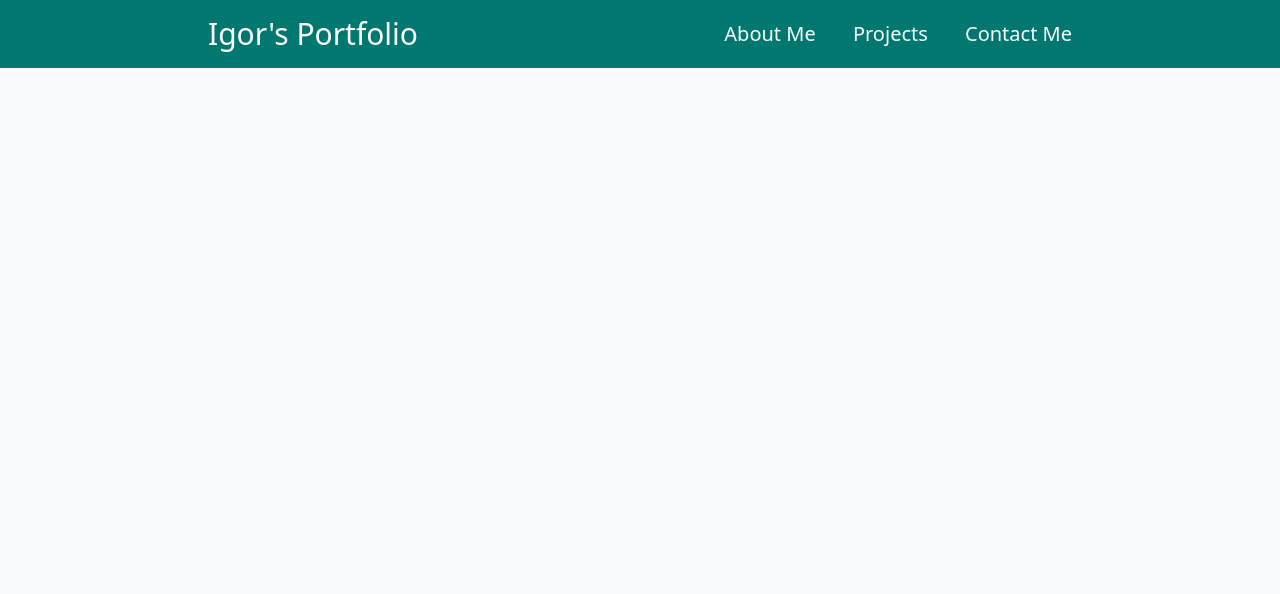
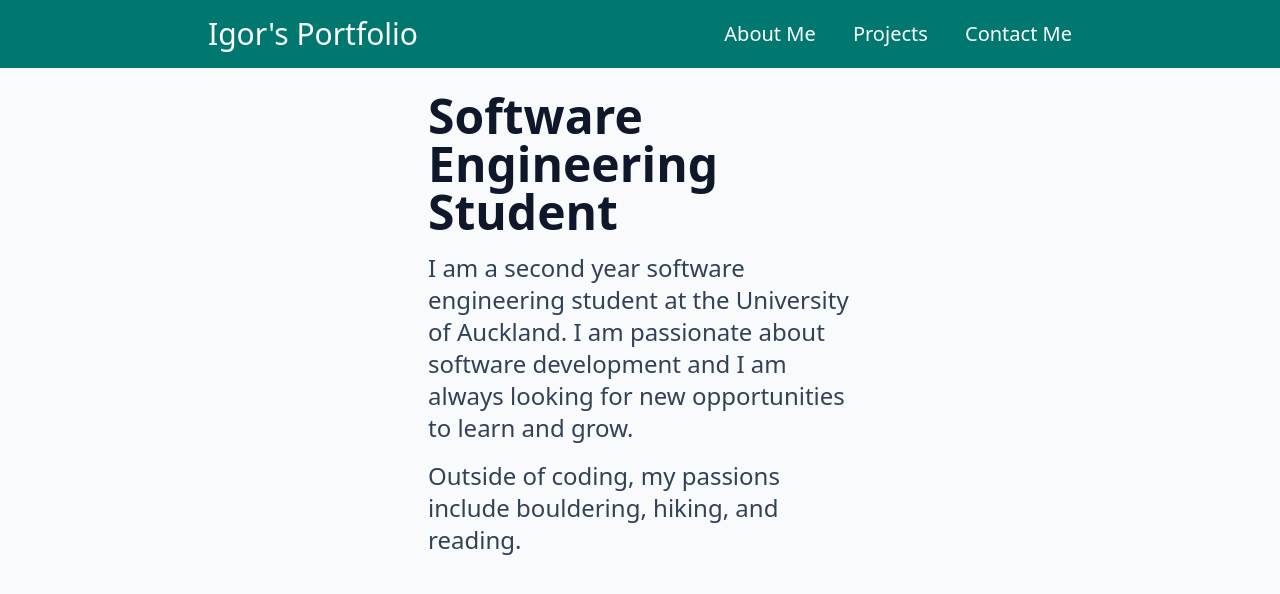
Before and after one commit to Igordro1d/portfolio_website, a website built with Vite: page index.html in a window 1280 px wide. Built offline with nearby package versions, Linux system fonts and the light colour scheme.

Commit message:
added hero section to the page, including adapative website color palette in dark mode

```diff
--- a/index.html
+++ b/index.html
@@ -28,6 +28,22 @@
       </section>
     </header>
 
+    <main class="max-w-4xl mx-auto">
+      <section id="hero" class="flex flex-col-reverse justify-center sm:flex-row p-6 items-center gap-8 mb-12">
+        <article class="sm:w-1/2">
+          <h2 class="max-w-md text-4xl font-bold text-center sm:text-5xl sm:text-left text-slate-900 dark:text-white">
+            Software Engineering Student
+          </h2>
+          <p class="max-w-md text-2xl mt-4 text-center sm:text-left text-slate-700 dark:text-slate-400">
+            I am a second year software engineering student at the University of Auckland. I am passionate about software development and I am always looking for new opportunities to learn and grow.
+          </p>
+          <p class="max-w-md text-2xl mt-4 text-center sm:text-left text-slate-700 dark:text-slate-400">
+            Outside of coding, my passions include bouldering, hiking, and reading.
+          </p>
+        </article>
+        <!-- image element containing profile picture once it is taken -->
+      </section>
+    </main>
 
     <script type="module" src="/src/main.js"></script>
   </body>
```
